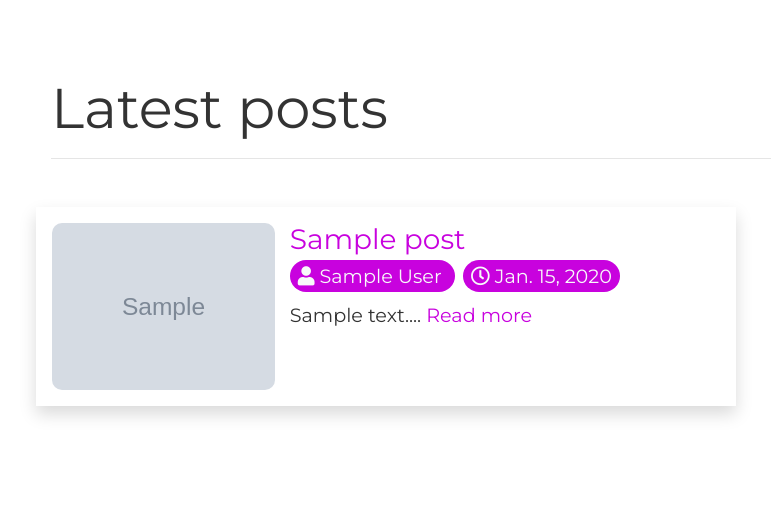
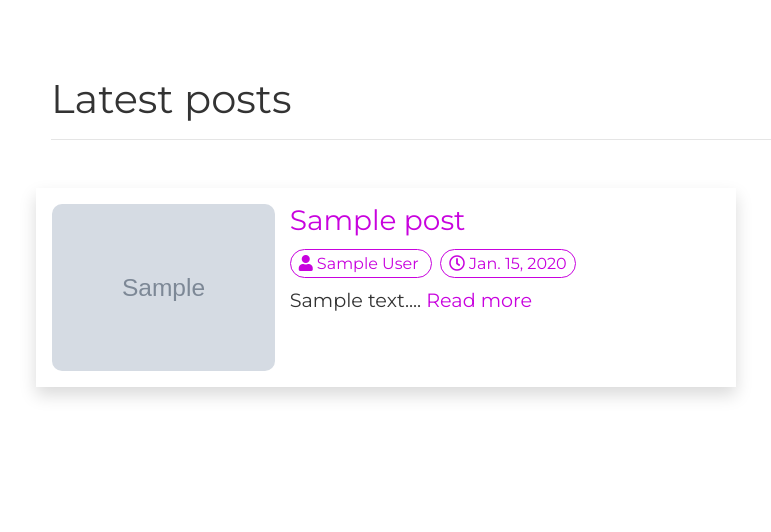
Before and after one commit to MuhamedYoussef/stylek, a Django app: page /blog/ in a window 1280 px wide. Shown: the part 136-668 px from the top of the page, without its empty margins (34-805 px from the left). Run offline with Django 3.2, Linux system fonts and the light colour scheme; tables that the repository leaves empty hold one stand-in row (values such as "Sample post"); grey boxes marked "Sample" are stand-in pictures; parts of the project's set-up code (start-up, migrations or seed data) failed here and were passed over; some libraries are stand-ins or nearby versions.

Commit message:
make blog better

```diff
--- a/templates/accounts/profile.html
+++ b/templates/accounts/profile.html
@@ -39,7 +39,7 @@
         </div>
         <p class="mb-1">
          {% if user.profile.bio == None or user.profile.bio == ''  %}
-         <span class="font-weight-bold">BIO: </span>
+         <span class="font-weight-bold">BIO : </span>
          <p class="text-muted">You can edit your profile and add a BIO here</p>
          {% else %}
          <span class="font-weight-bold">BIO: </span> <p>{{ user.profile.bio }}</p>
--- a/templates/blog/blog.html
+++ b/templates/blog/blog.html
@@ -6,7 +6,7 @@
 
 
   <section class="container my-5">
-    <h3 class="pt-5 display-4">Latest posts</h3>
+    <h1 class="pt-5">Latest posts</h1>
     <hr class="mb-5" />
     {% for post in posts %}
     <div class="row blog_post p-3 shadow my-4" style="max-width: 700px;">
@@ -27,13 +27,13 @@
         <a class="post_title" href="{% url 'post' slug=post.slug %}">
           <h3>{{ post.title }}</h3>
         </a>
-        <p class="text-light">
-          <span class="bg-primary py-1 px-2 mr-2 rounded">
+        <p class="text-primary mt-3" style="font-size: 1rem;">
+          <span class="border border-primary py-1 px-2 mr-2 rounded">
             <i class="fas fa-user"></i>
             <!-- Full name of user -->
             {{ post.owner.first_name }} {{ post.owner.last_name }}
           </span>
-          <span class="bg-primary py-1 pr-2 rounded">
+          <span class="border border-primary py-1 pr-2 rounded">
             <i class="far fa-clock ml-2"></i> {{ post.pub_date }}
           </span>
         </p>
--- a/templates/blog/post.html
+++ b/templates/blog/post.html
@@ -15,10 +15,10 @@
               {{ post.image_url }}
             {% endif %}"
           class="img-fluid mx-auto my-auto d-block"
-          style="max-height:300px;"
+          style="max-height:350px;"
         />
         <h1 class="post_title text-center pt-5">{{ post.title }}</h1>
-        <p class="text-center text-light font-weight-bold">
+        <p class="text-center text-light" style="font-size: .9rem;">
           <span class="bg-primary py-1 px-2 mr-2 rounded">
             <i class="fas fa-user"></i>
             <!-- Full name of user -->
--- a/templates/partials/_nav.html
+++ b/templates/partials/_nav.html
@@ -28,7 +28,7 @@
         <li class="nav-item {%if request.path == '/'%}active{%endif%}">
           <a class="nav-link font-weight-bold" href="{% url 'index' %}">HOME</a>
         </li>
-        <li class="nav-item">
+        <li class="nav-item {%if 'blog' in request.path%}active{%endif%}">
           <a class="nav-link font-weight-bold" href="{% url 'blog' %}">BLOG</a>
         </li>
         <li class="nav-item mr-4 {%if 'about' in request.path%}active{%endif%}">
```
